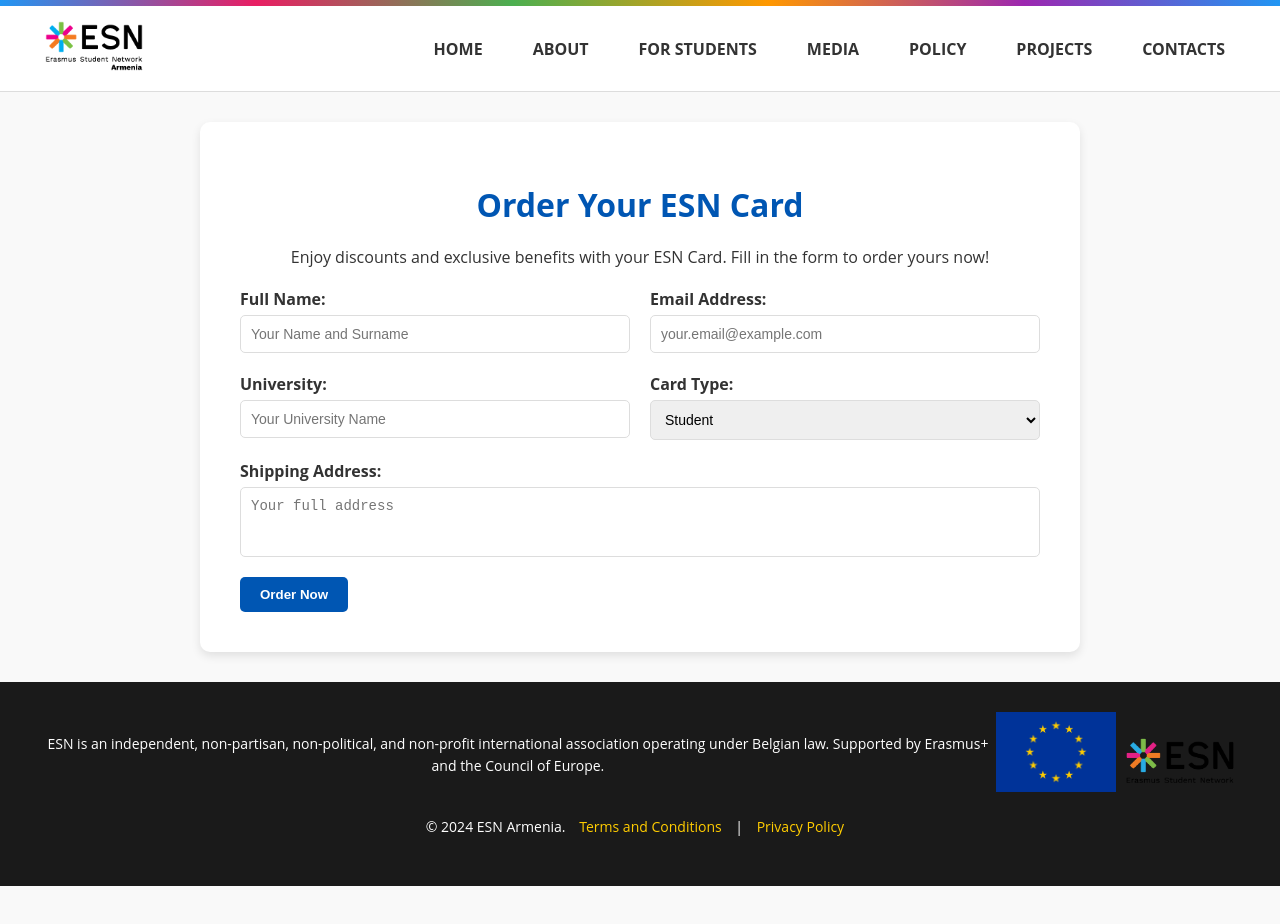
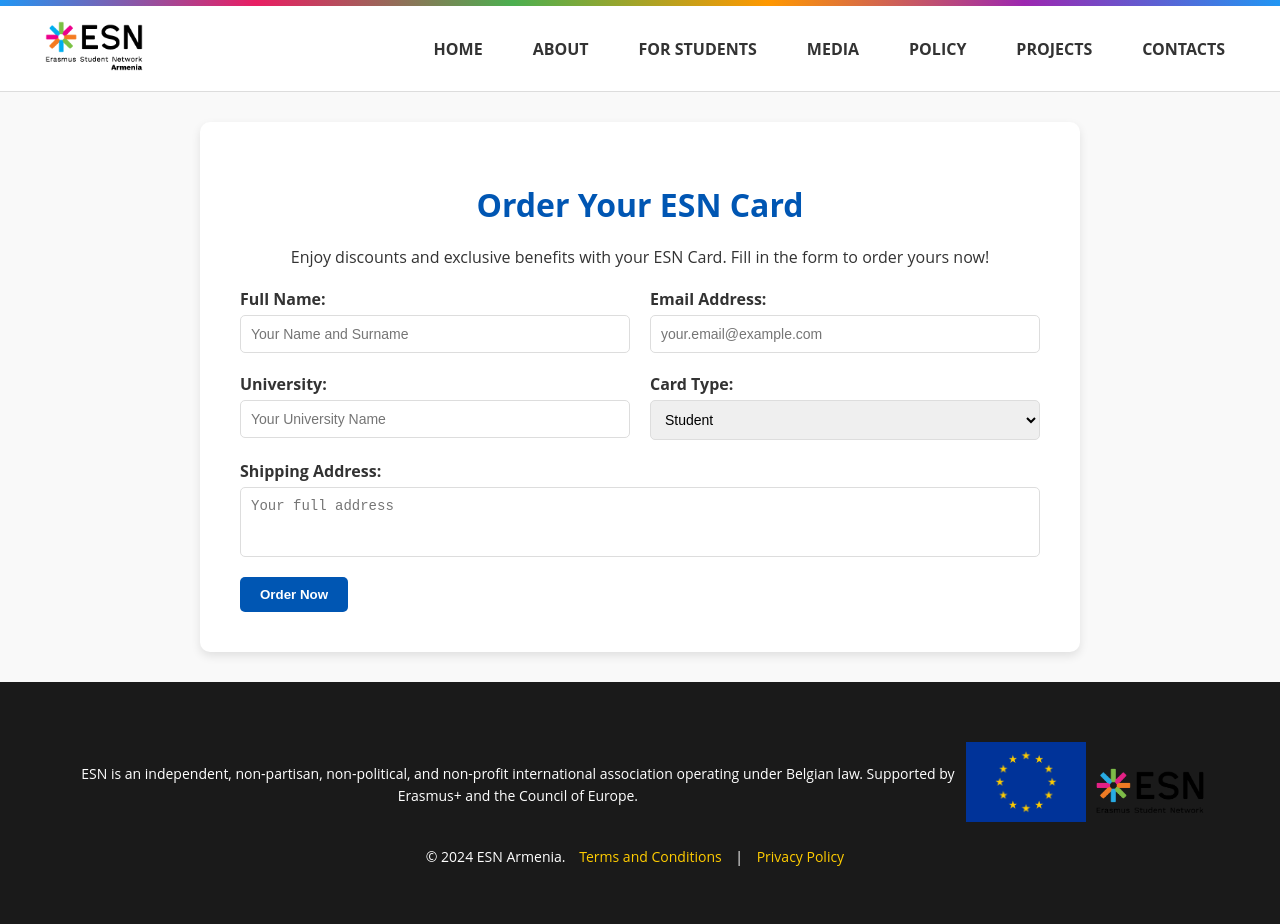
Before and after one commit to eyeghin/esnarmenia.am, a plain HTML site: page esn-card.html in a window 1280 px wide. Before the commit the page ends 886 px from the top, so only its background shows below. Drawn offline with Linux system fonts and the light colour scheme.

Commit message:
Update esn-card.html

```diff
--- a/esn-card.html
+++ b/esn-card.html
@@ -286,6 +286,8 @@
     </main>
    <footer>
         <div class="footer-container">
+            <footer>
+                <div class="footer-container">
                     <div class="footer-text">
                         <p>ESN is an independent, non-partisan, non-political, and non-profit international association operating under Belgian law. Supported by Erasmus+ and the Council of Europe.</p>
                     </div>
```
Lines whose indentation alone changed are shown as unchanged.
